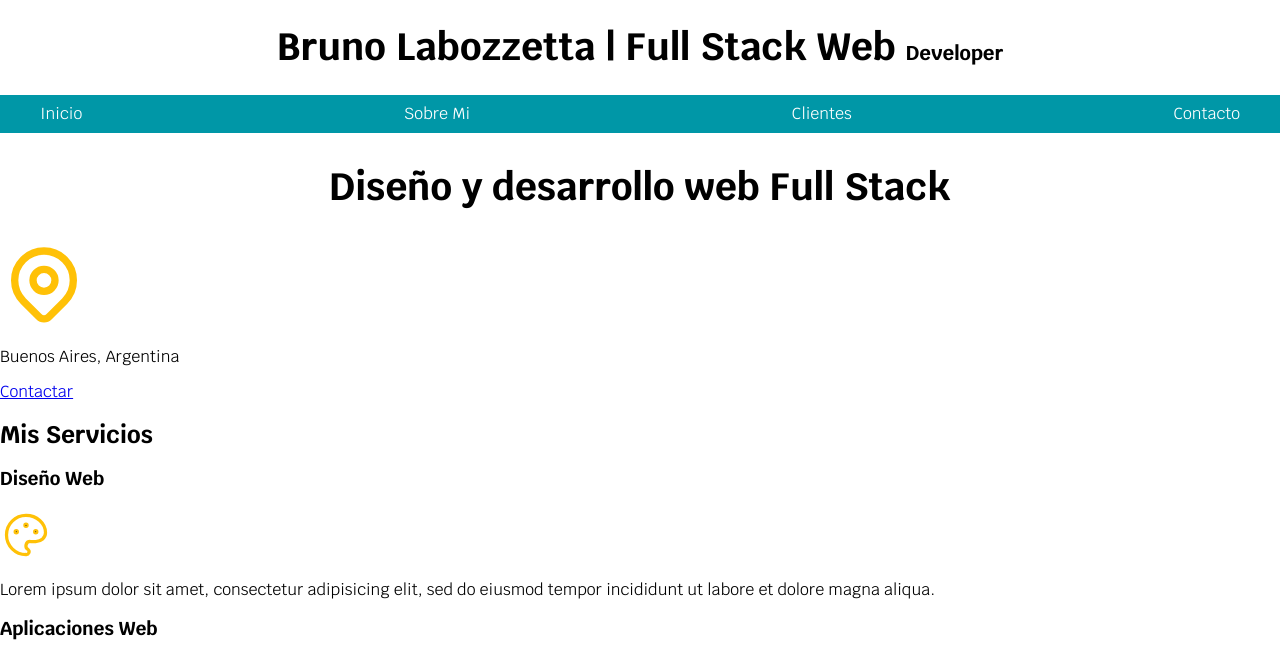
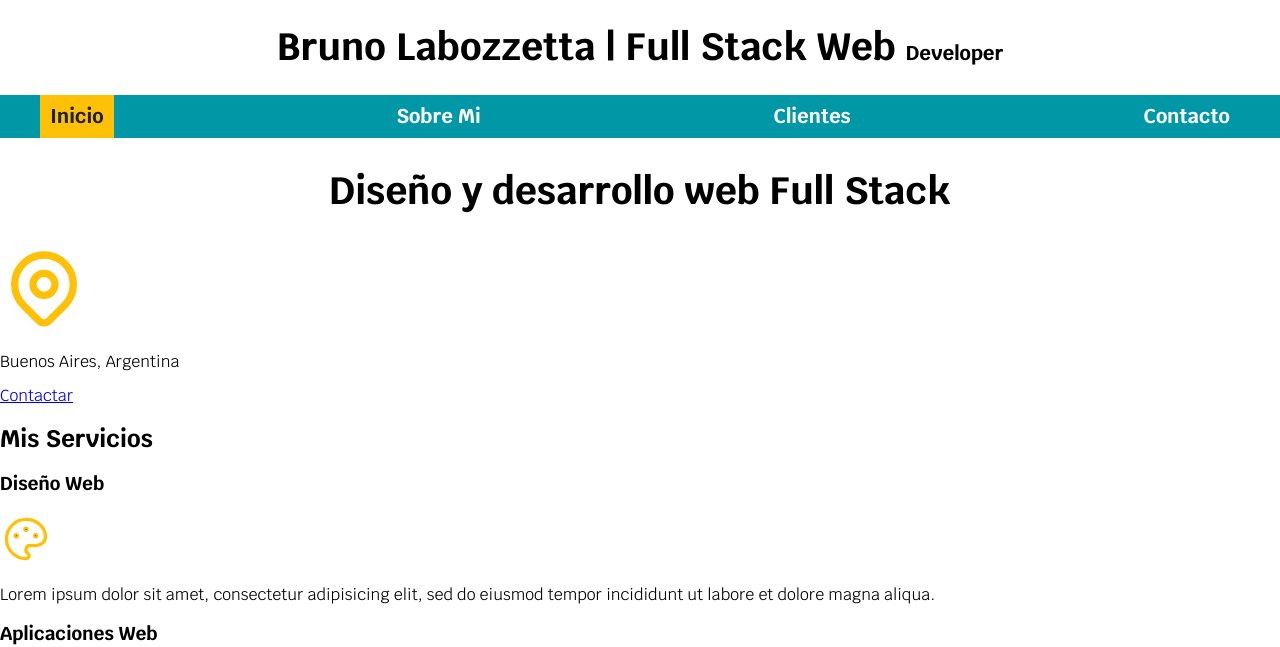
Before and after one commit to brunolabozzetta/freelancer, a plain HTML site: page index.html in a window 1280 px wide. In both pictures the pointer is over the link "Inicio". Shown: the top 647 px of the page. Drawn offline with Linux system fonts and the light colour scheme.

Commit message:
mas cambios

```diff
--- a/css/styles.css
+++ b/css/styles.css
@@ -35,7 +35,6 @@ body {
 }
 
 .navegacion-principal {
-  padding: 1rem;
   display: flex;
   justify-content: space-between;
 
@@ -44,4 +43,12 @@ body {
 .navegacion-principal a {
   color: var(--blanco);
   text-decoration: none;
+  font-size: 2rem;
+  font-weight: bold;
+  padding: 1rem;
 }
+
+.navegacion-principal a:hover {
+  background-color: var(--primario);
+  color: var(--oscuro);
+}
```
